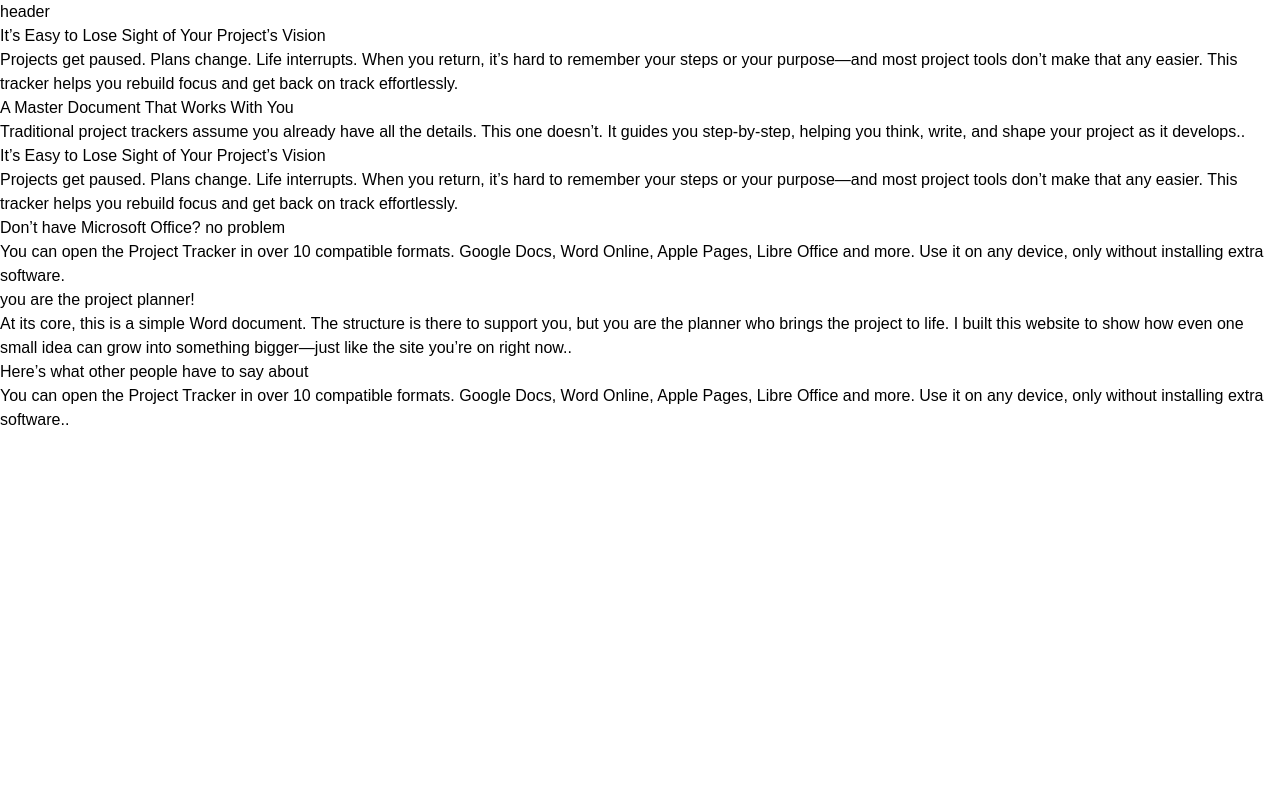
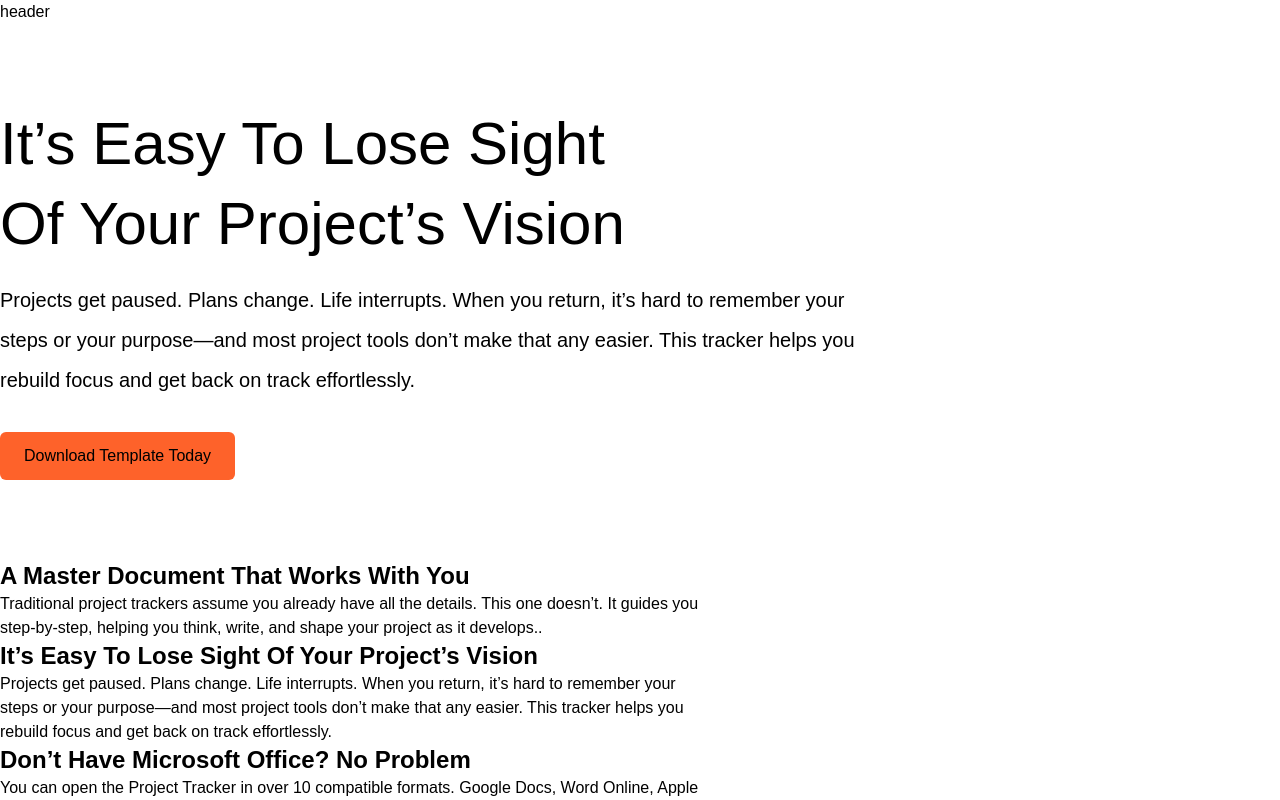
Before and after one commit to Justin-Bento/marker, a React (Vite) app: page / in a window 1280 px wide. Shown: the top 800 px of the page. Built offline with nearby package versions, Linux system fonts and the light colour scheme; a web font is replaced by a local one.

Commit message:
adjusted typography.

```diff
--- a/src/frontend/pages/Home.tsx
+++ b/src/frontend/pages/Home.tsx
@@ -1,9 +1,27 @@
 export default function Home() {
   return (
     <main className="wrapper min-h-dvh">
+      <section className="py-20">
+        <h1 className="md:text-6xl max-w-[20ch] text-balance leading-20 text-left capitalize">It’s Easy to Lose Sight of Your Project’s Vision</h1>
+        <p className="max-w-[80ch] text-pretty text-xl leading-10 mt-4">
+          Projects get paused. Plans change. Life interrupts. When you return,
+          it’s hard to remember your steps or your purpose—and most project
+          tools don’t make that any easier. This tracker helps you rebuild focus
+          and get back on track effortlessly.
+        </p>
+        <button className="mt-8 bg-primary-400 px-6 py-3 rounded-md capitalize hover:underline hover:cursor-pointer">Download Template Today</button>
+      </section>
       <section className="">
-        <h1>It’s Easy to Lose Sight of Your Project’s Vision</h1>
-        <p>
+        <h2 className="text-2xl font-bold capitalize">A Master Document That Works With You</h2>
+        <p className="max-w-[80ch] text-pretty">
+          Traditional project trackers assume you already have all the details.
+          This one doesn’t. It guides you step-by-step, helping you think,
+          write, and shape your project as it develops..
+        </p>
+      </section>
+      <section className="">
+        <h3 className="text-2xl font-bold capitalize">It’s Easy to Lose Sight of Your Project’s Vision</h3>
+        <p className="max-w-[80ch] text-pretty">
           Projects get paused. Plans change. Life interrupts. When you return,
           it’s hard to remember your steps or your purpose—and most project
           tools don’t make that any easier. This tracker helps you rebuild focus
@@ -11,33 +29,16 @@ export default function Home() {
         </p>
       </section>
       <section className="">
-        <h2>A Master Document That Works With You</h2>
-        <p>
-          Traditional project trackers assume you already have all the details.
-          This one doesn’t. It guides you step-by-step, helping you think,
-          write, and shape your project as it develops..
-        </p>
-      </section>
-      <section className="">
-        <h3>It’s Easy to Lose Sight of Your Project’s Vision</h3>
-        <p>
-          Projects get paused. Plans change. Life interrupts. When you return,
-          it’s hard to remember your steps or your purpose—and most project
-          tools don’t make that any easier. This tracker helps you rebuild focus
-          and get back on track effortlessly.
-        </p>
-      </section>
-      <section className="">
-        <h4>Don’t have Microsoft Office? no problem </h4>
-        <p>
+        <h4 className="text-2xl font-bold capitalize">Don’t have Microsoft Office? no problem </h4>
+        <p className="max-w-[80ch] text-pretty">
           You can open the Project Tracker in over 10 compatible formats. Google
           Docs, Word Online, Apple Pages, Libre Office and more. Use it on any
           device, only without installing extra software.
         </p>
       </section>
       <section className="">
-        <h5>you are the project planner!</h5>
-        <p>
+        <h5 className="text-2xl font-bold capitalize">you are the project planner!</h5>
+        <p className="max-w-[80ch] text-pretty">
           At its core, this is a simple Word document. The structure is there to
           support you, but you are the planner who brings the project to life. I
           built this website to show how even one small idea can grow into
@@ -45,8 +46,8 @@ export default function Home() {
         </p>
       </section>
       <section className="">
-        <h6>Here’s what other people have to say about</h6>
-        <p>
+        <h6 className="text-2xl font-bold capitalize">Here’s what other people have to say about</h6>
+        <p className="max-w-[80ch] text-pretty">
           You can open the Project Tracker in over 10 compatible formats. Google
           Docs, Word Online, Apple Pages, Libre Office and more. Use it on any
           device, only without installing extra software..
```
